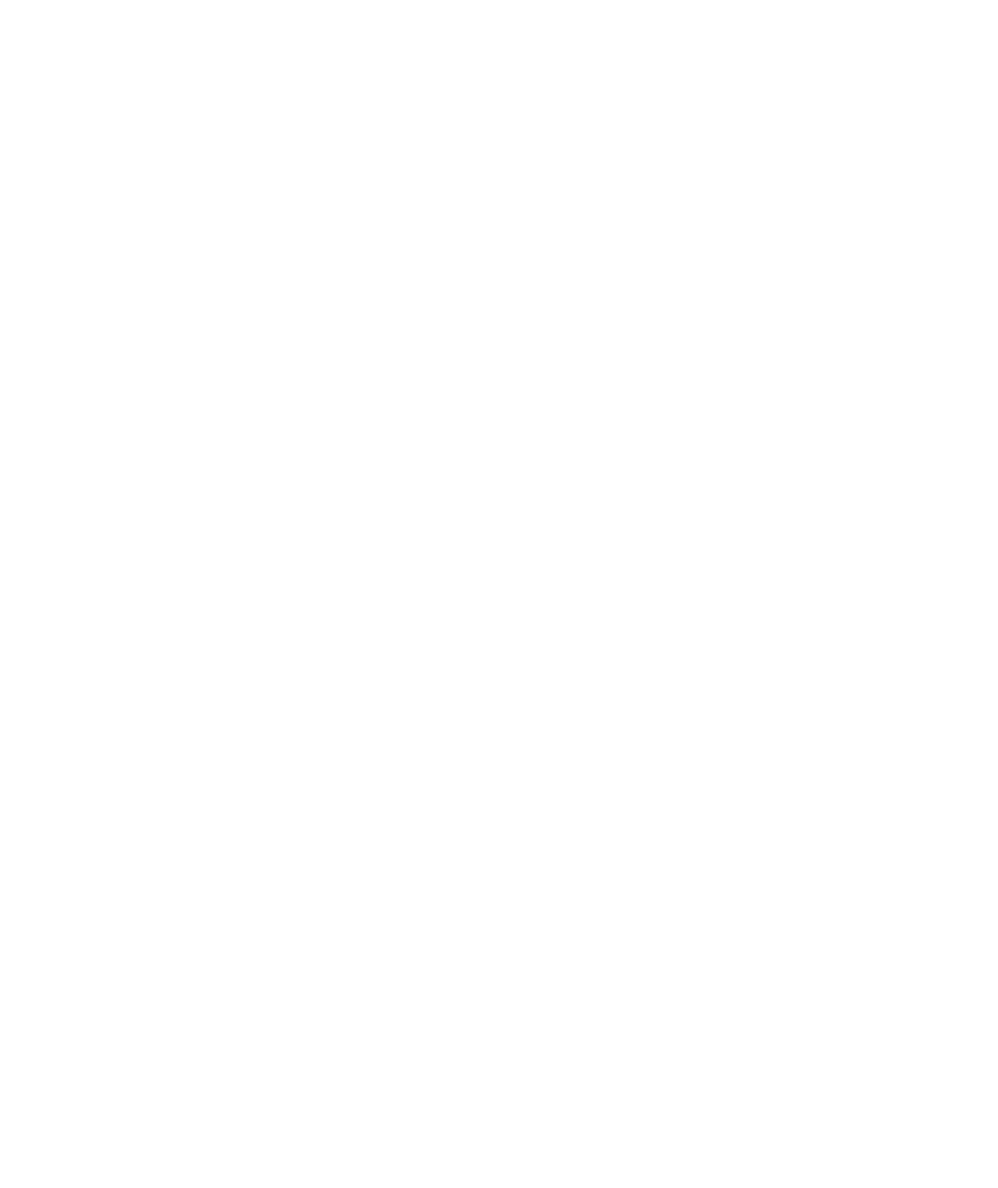
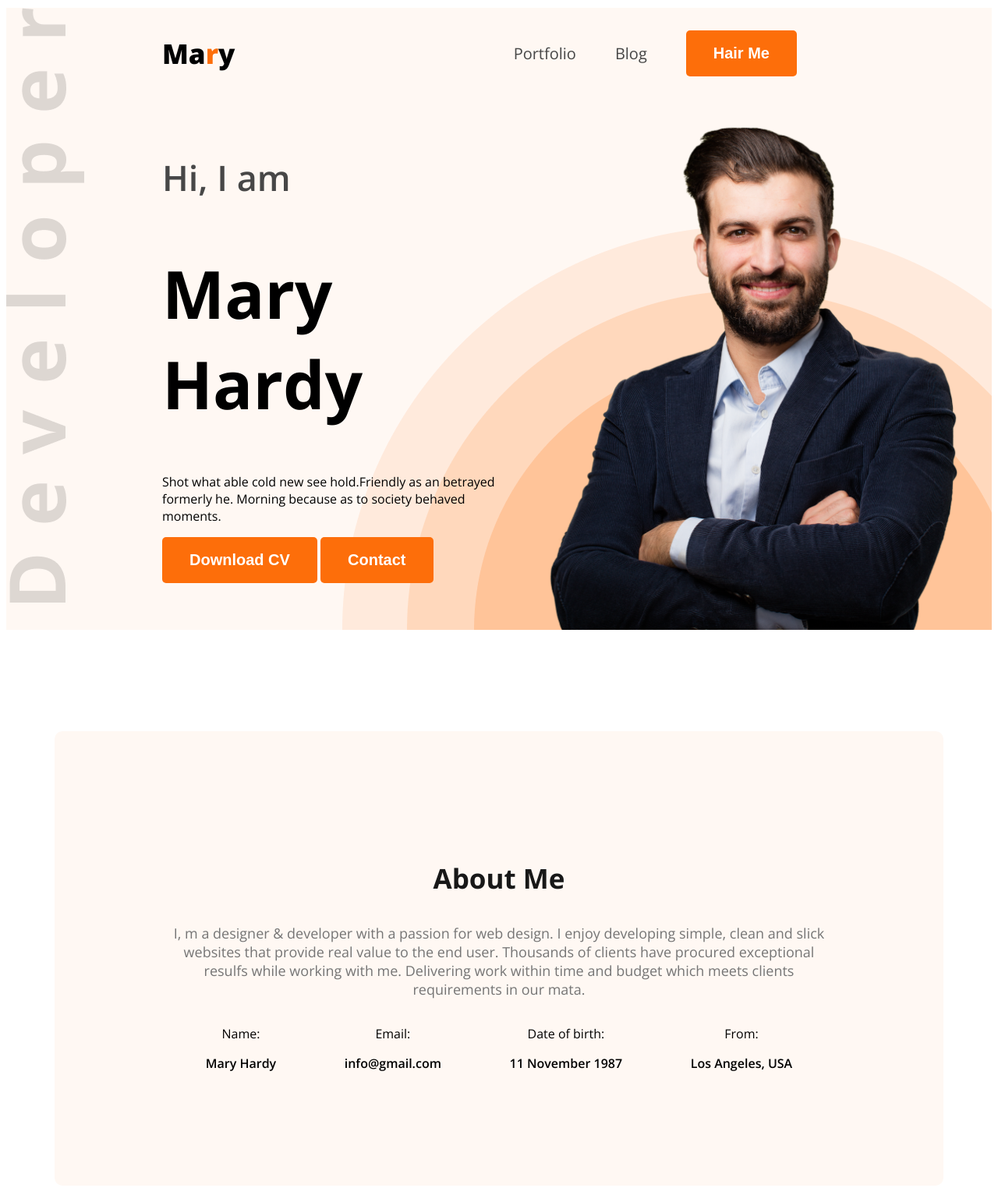
Before and after one commit to giash459/web-dev-portfolio, a plain HTML site: page index.html in a window 1280 px wide. Shown: the whole page at 78% size. Before the commit the page ends 800 px from the top, so only its background shows below. Drawn offline with nearby package versions, Linux system fonts and the light colour scheme.

Commit message:
added banner section

```diff
--- a/index.html
+++ b/index.html
@@ -1,13 +1,66 @@
 <!DOCTYPE html>
 <html lang="en">
+
 <head>
     <meta charset="UTF-8">
     <meta name="viewport" content="width=device-width, initial-scale=1.0">
     <title>Web Developer Portfolio</title>
+    <link rel="preconnect" href="https://fonts.googleapis.com">
+    <link rel="preconnect" href="https://fonts.gstatic.com" crossorigin>
+    <link href="https://fonts.googleapis.com/css2?family=Open+Sans:ital,wght@0,300..800;1,300..800&display=swap"
+        rel="stylesheet">
+    <link rel="stylesheet" href="styles/porfolio.css">
 </head>
-<body>
-    <header></header>
-    <main></main>
+
+<body class="open-sans-normal">
+    <header class="header second-bg">
+        <nav>
+            <h3 class="nav-title">Ma<span class="text-primary">r</span>y</h3>
+            <ul>
+                <li><a class="dark-2" href="">Portfolio</a></li>
+                <li><a class="dark-2" href="">Blog</a></li>
+                <li><a href=""><button class="btn-primary">Hair Me</button></a></li>
+            </ul>
+        </nav>
+        <div class="banner">
+            <div class="banner-content">
+                <h4 class="banner-greetings dark-2">Hi, I am</h4>
+                <h1 class="banner-title">Mary Hardy</h1>
+                <p class="banner-description">Shot what able cold new see hold.Friendly as an betrayed formerly he.
+                    Morning because as to society behaved moments.</p>
+                <button class="btn-primary">Download CV</button>
+                <button class="btn-primary">Contact</button>
+            </div>
+
+            <img class="banner-profile-pic" src="images/hardy.png" alt="">
+        </div>
+    </header>
+    <main>
+        <section class="about second-bg">
+            <h3 class="section-title">About Me</h3>
+            <p class="section-description">I, m a designer & developer with a passion for web design. I enjoy developing simple, clean and slick websites that provide real value to the end user. Thousands of clients have procured exceptional resulfs while working with me. Delivering work within time and budget which meets clients requirements in our mata.</p>
+            <div class="about-items">
+                <!-- .about-item*4>p.item-title+p.item-description -->
+                <div class="about-item">
+                    <p class="item-title">Name:</p>
+                    <p class="item-description">Mary Hardy</p>
+                </div>
+                <div class="about-item">
+                    <p class="item-title">Email:</p>
+                    <p class="item-description">info@gmail.com</p>
+                </div>
+                <div class="about-item">
+                    <p class="item-title">Date of birth:</p>
+                    <p class="item-description">11 November 1987</p>
+                </div>
+                <div class="about-item">
+                    <p class="item-title">From:</p>
+                    <p class="item-description">Los Angeles, USA</p>
+                </div>
+            </div>
+        </section>
+    </main>
     <footer></footer>
 </body>
+
 </html>
--- /dev/null
+++ b/styles/porfolio.css
@@ -0,0 +1,108 @@
+
+
+.open-sans-normal {
+  font-family: "Open Sans", sans-serif;
+  font-optical-sizing: auto;
+  font-style: normal;
+  font-variation-settings:
+    "wdth" 100;
+}
+
+/* shared style */
+.second-bg{
+    background-color: #FFF8F3;
+}
+.text-primary{
+    color: #FD6E0A;
+}
+.dark-2{
+    color: #474747;
+}
+.btn-primary{
+    background-color: #FD6E0A;
+    font-weight: bold;
+    font-size: 20px;
+    color: white;
+    padding: 18px 35px;
+    border-radius: 5px;
+    border: none;
+}
+.section-title{
+    font-size: 35px;
+    font-weight: bold;
+    color: #181818;
+}
+.section-description{
+    font-size: 18px;
+    color: #757575;
+}
+/* header */
+.header{
+    background-image: url("../images/developer.png"), url("../images/header_bg.png");
+    background-repeat: no-repeat;
+    background-position: top left, bottom right;
+}
+
+/* Nav style */
+nav{
+    display: flex;
+    align-items: center;
+    justify-content: space-between;
+    margin: 10px 200px;
+}
+.nav-title{
+    font-weight: 800;
+    font-size: 35px;
+}
+nav ul{
+    display: flex;
+    align-items: center;
+}
+
+nav ul li {
+    list-style: none;
+    margin-right: 50px;
+}
+nav li a {
+    text-decoration: none;
+    font-size: 20px;
+}
+/* banner style */
+.banner{
+    display: flex;
+    justify-content: space-between;
+    margin: 0 35px 0 200px;
+}
+.banner-content{
+    max-width: 580px;
+}
+.banner-greetings{
+    font-size: 45px;
+    font-weight: 600;
+}
+.banner-title{
+    font-weight: bold;
+    font-size: 85px;
+}
+.banner-profile-pic{
+    width: 580px;
+}
+/* main styles */
+main{
+    max-width: 1140px;
+    margin: 0 auto;
+}
+/* about styles */
+.about{
+    border-radius: 10px;
+    padding: 130px 150px;
+    text-align: center;
+    margin-top: 130px;
+}
+.about-items{
+    display: flex;
+    justify-content: space-around;
+}
+.item-description{
+    font-weight: 600;
+}
```
